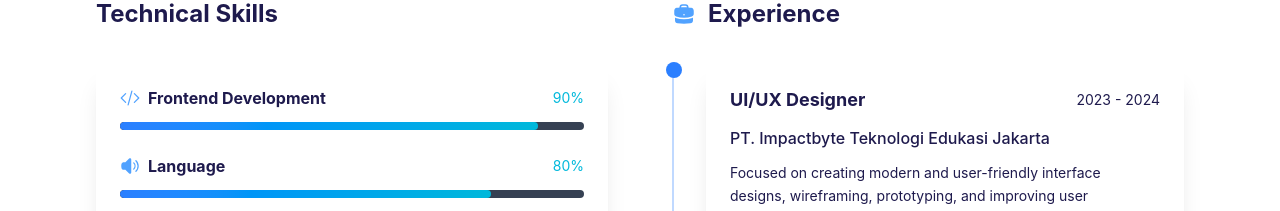
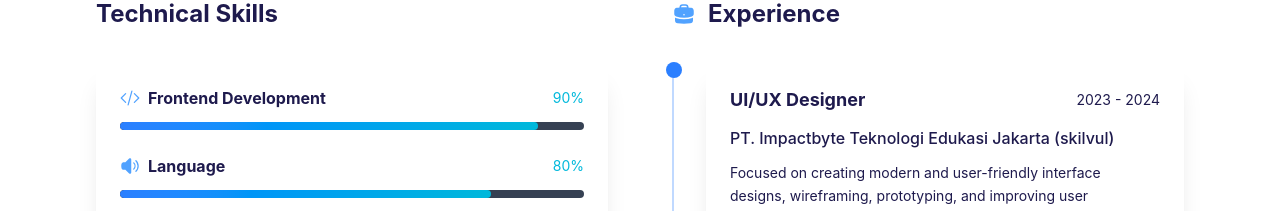
Before and after one commit to senmarutech/portfolio-senmarutech, a React (Vite) app: page / in a window 1280 px wide. Shown: the part 1840-2051 px from the top of the page. Built offline with nearby package versions, Linux system fonts and the light colour scheme; a web font is replaced by a local one.

Commit message:
upload project

```diff
--- a/src/components/Skills.jsx
+++ b/src/components/Skills.jsx
@@ -50,7 +50,7 @@ const experiences = [
   {
     id: 1,
     position: "UI/UX Designer",
-    company: "PT. Impactbyte Teknologi Edukasi Jakarta",
+    company: "PT. Impactbyte Teknologi Edukasi Jakarta (skilvul)",
     period: "2023 - 2024",
     desc: "Focused on creating modern and user-friendly interface designs, wireframing, prototyping, and improving user experience for web and mobile applications.",
     borderColor: "border-blue-500/30",
```
Also changed, not shown: 1 other file (tests, documents, lock files or other folders).
